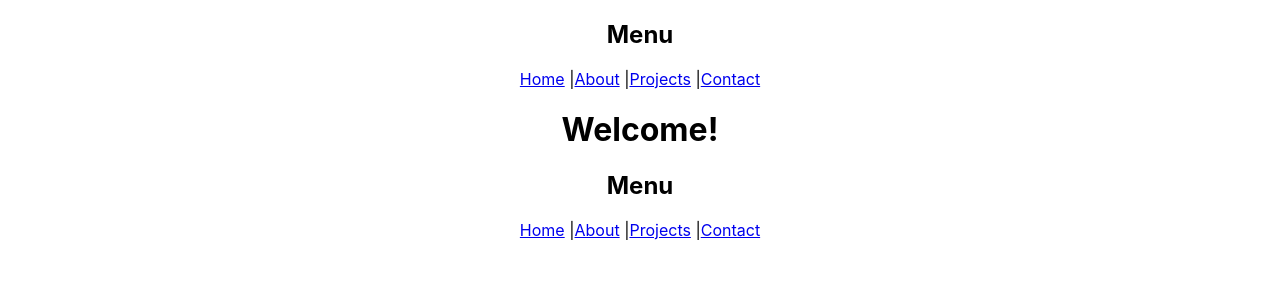
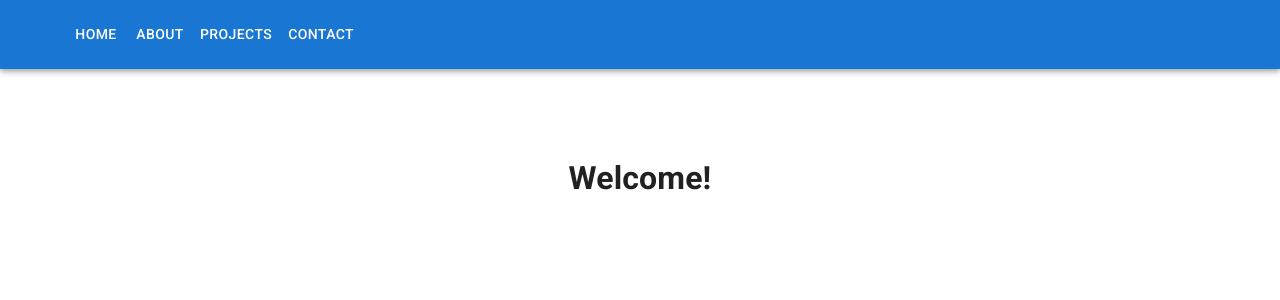
Before and after one commit to zacharylian/zacharylian-react, a React (Create React App) app: page / in a window 1280 px wide. Shown: the top 300 px of the page. Built offline with nearby package versions, Linux system fonts and the light colour scheme.

Commit message:
Default MaterialUI Navbar

```diff
--- a/package.json
+++ b/package.json
@@ -8,6 +8,7 @@
     "@fortawesome/free-brands-svg-icons": "^6.4.0",
     "@fortawesome/free-solid-svg-icons": "^6.4.0",
     "@fortawesome/react-fontawesome": "^0.2.0",
+    "@mui/icons-material": "^5.11.16",
     "@mui/material": "^5.12.3",
     "@mui/styled-engine-sc": "^5.12.0",
     "@testing-library/jest-dom": "^5.16.5",
--- a/src/App.js
+++ b/src/App.js
@@ -1,6 +1,6 @@
 import { Route, Routes } from 'react-router-dom';
 import './App.css';
-import Navbar from './components/Navbar';
+import HideOnScroll from './components/Navbar';
 
 function App() {
   const title = "Welcome!";
@@ -8,12 +8,11 @@
 
   return (
     <div className="App">
-      <Navbar />
-      <h1>{ title }</h1>
 
       <Routes>
-        <Route path="/" element={<Navbar/>} />
+        <Route path="/" element={<HideOnScroll/>} />
       </Routes>
+      <h1>{ title }</h1>
 
     </div>
   );
--- a/src/components/Navbar/index.js
+++ b/src/components/Navbar/index.js
@@ -1,18 +1,143 @@
 import './index.scss';
 
+import * as React from 'react';
+// import PropTypes from 'prop-types';
+import AppBar from '@mui/material/AppBar';
+import Toolbar from '@mui/material/Toolbar';
+import Typography from '@mui/material/Typography';
+import CssBaseline from '@mui/material/CssBaseline';
+import useScrollTrigger from '@mui/material/useScrollTrigger';
+import Box from '@mui/material/Box';
+import Container from '@mui/material/Container';
+import Slide from '@mui/material/Slide';
 
-const Navbar = () => {
-    return (
-        <nav className="navbar">
-            <h1>Menu</h1>
-            <div className="links">
-                <a href="/">Home</a> |
-                <a href="/">About</a> |
-                <a href="/">Projects</a> |
-                <a href="/">Contact</a>
-            </div>
-        </nav>
-    );
+import IconButton from '@mui/material/IconButton';
+import Menu from '@mui/material/Menu';
+import MenuIcon from '@mui/icons-material/Menu';
+import MenuItem from '@mui/material/MenuItem';
+import Button from '@mui/material/Button';
+import AdbIcon from '@mui/icons-material/Adb';
+
+
+const pages = ['Home', 'About', 'Projects', 'Contact'];
+
+function HideOnScroll(props) {
+  const { children, window } = props;
+  // Note that you normally won't need to set the window ref as useScrollTrigger
+  // will default to window.
+  // This is only being set here because the demo is in an iframe.
+  const trigger = useScrollTrigger({
+    target: window ? window() : undefined,
+  });
+
+  return (
+    <Slide appear={false} direction="down" in={!trigger}>
+      {children}
+    </Slide>
+  );
 }
 
-export default Navbar;
+// HideOnScroll.propTypes = {
+//   children: PropTypes.element.isRequired,
+//   /**
+//    * Injected by the documentation to work in an iframe.
+//    * You won't need it on your project.
+//    */
+//   window: PropTypes.func,
+// };
+
+export default function HideAppBar(props) {
+
+    const [anchorElNav, setAnchorElNav] = React.useState(null);
+
+    const handleOpenNavMenu = (event) => {
+        setAnchorElNav(event.currentTarget);
+    };
+
+    const handleCloseNavMenu = () => {
+        setAnchorElNav(null);
+    };
+
+
+  return (
+    <React.Fragment>
+      <CssBaseline />
+      <HideOnScroll {...props}>
+        <AppBar position="static">
+          <Toolbar disableGutters>
+            <Container>
+                <Box sx={{ flexGrow: 1, display: { xs: 'flex', md: 'none' } }}>
+                    <IconButton
+                    size="large"
+                    aria-label="account of current user"
+                    aria-controls="menu-appbar"
+                    aria-haspopup="true"
+                    onClick={handleOpenNavMenu}
+                    color="inherit"
+                    >
+                    <MenuIcon />
+                    </IconButton>
+                    <Menu
+                    id="menu-appbar"
+                    anchorEl={anchorElNav}
+                    anchorOrigin={{
+                        vertical: 'bottom',
+                        horizontal: 'left',
+                    }}
+                    keepMounted
+                    transformOrigin={{
+                        vertical: 'top',
+                        horizontal: 'left',
+                    }}
+                    open={Boolean(anchorElNav)}
+                    onClose={handleCloseNavMenu}
+                    sx={{
+                        display: { xs: 'block', md: 'none' },
+                    }}
+                    >
+                    {pages.map((page) => (
+                        <MenuItem key={page} onClick={handleCloseNavMenu}>
+                        <Typography textAlign="center">{page}</Typography>
+                        </MenuItem>
+                    ))}
+                    </Menu>
+                </Box>
+                <AdbIcon sx={{ display: { xs: 'flex', md: 'none' }, mr: 1 }} />
+                <Typography
+                    variant="h5"
+                    noWrap
+                    component="a"
+                    href=""
+                    sx={{
+                    mr: 2,
+                    display: { xs: 'flex', md: 'none' },
+                    flexGrow: 1,
+                    fontFamily: 'monospace',
+                    fontWeight: 700,
+                    letterSpacing: '.3rem',
+                    color: 'inherit',
+                    textDecoration: 'none',
+                    }}
+                >
+                    LOGO
+                </Typography>
+                <Box sx={{ flexGrow: 1, display: { xs: 'none', md: 'flex' } }}>
+                    {pages.map((page) => (
+                    <Button
+                        key={page}
+                        onClick={handleCloseNavMenu}
+                        sx={{ my: 2, color: 'white', display: 'block' }}
+                    >
+                        {page}
+                    </Button>
+                    ))}
+                </Box>
+            </Container>
+          </Toolbar>
+        </AppBar>
+      </HideOnScroll>
+      <Toolbar />
+
+    </React.Fragment>
+  );
+}
```
Also changed, not shown: 1 other file (tests, documents, lock files or other folders).
